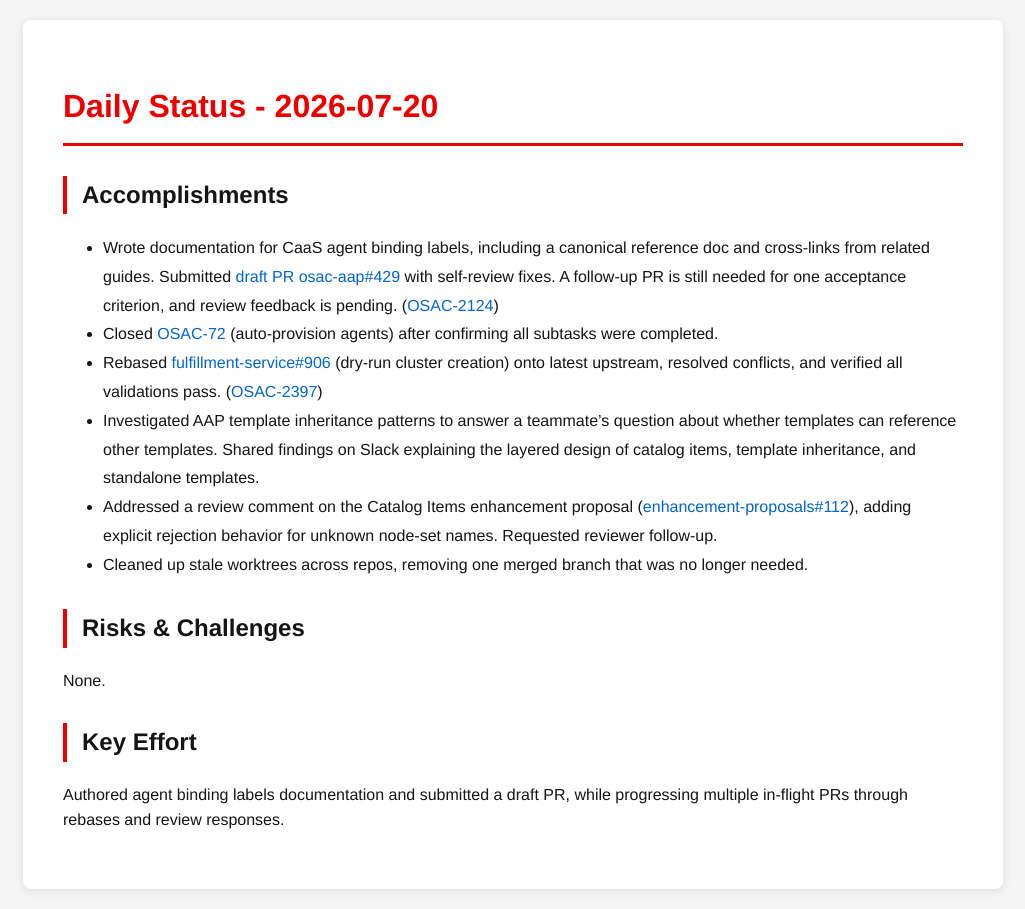
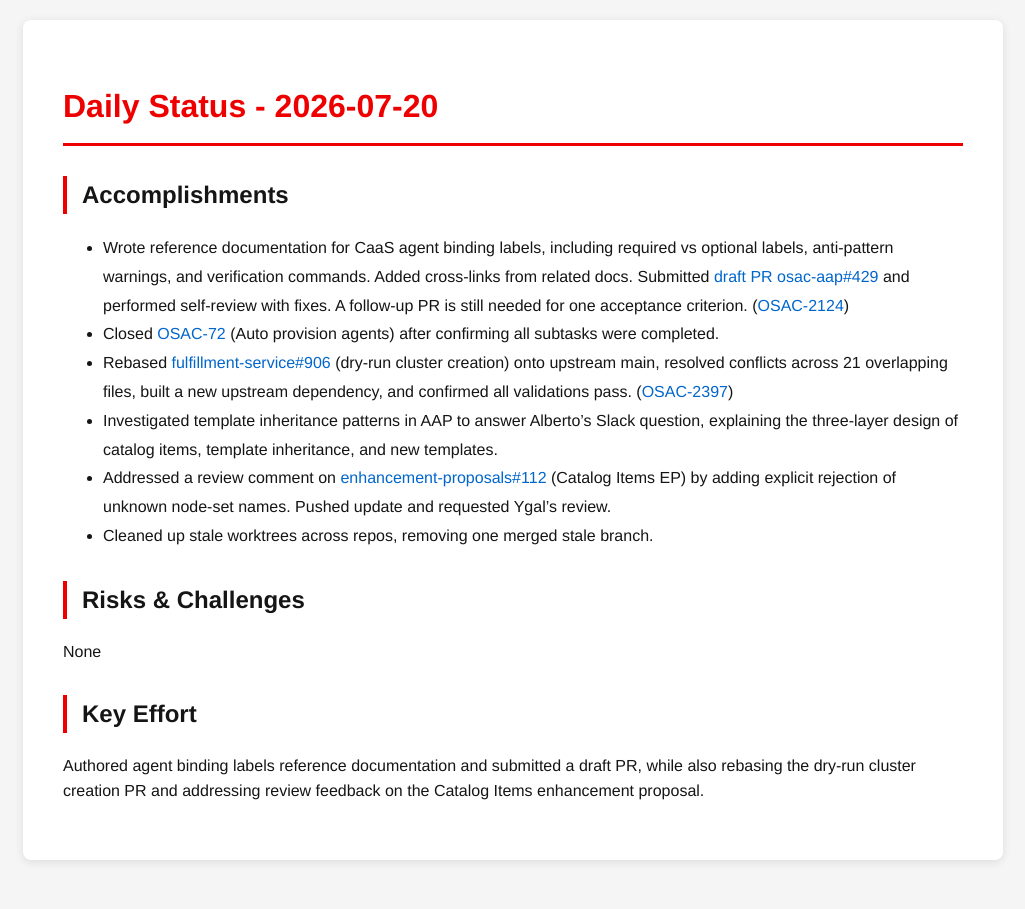
Before and after one commit to tzvatot/daily-status, a Jekyll site: the page built from 2026-07-20.md, in a window 1280 px wide. Shown: the whole page, without its empty margins (127-1152 px from the left). Built offline with Jekyll 4.4.1, drawn with Linux system fonts in a browser that asks for light colours.

Commit message:
Daily status update - 2026-07-20

```diff
--- a/2026-07-20.md
+++ b/2026-07-20.md
@@ -7,15 +7,15 @@
 # Daily Status - 2026-07-20
 
 ## Accomplishments
-- Wrote documentation for CaaS agent binding labels, including a canonical reference doc and cross-links from related guides. Submitted [draft PR osac-aap#429](https://github.com/osac-project/osac-aap/pull/429) with self-review fixes. A follow-up PR is still needed for one acceptance criterion, and review feedback is pending. ([OSAC-2124](https://redhat.atlassian.net/browse/OSAC-2124))
-- Closed [OSAC-72](https://redhat.atlassian.net/browse/OSAC-72) (auto-provision agents) after confirming all subtasks were completed.
-- Rebased [fulfillment-service#906](https://github.com/osac-project/fulfillment-service/pull/906) (dry-run cluster creation) onto latest upstream, resolved conflicts, and verified all validations pass. ([OSAC-2397](https://redhat.atlassian.net/browse/OSAC-2397))
-- Investigated AAP template inheritance patterns to answer a teammate's question about whether templates can reference other templates. Shared findings on Slack explaining the layered design of catalog items, template inheritance, and standalone templates.
-- Addressed a review comment on the Catalog Items enhancement proposal ([enhancement-proposals#112](https://github.com/osac-project/enhancement-proposals/pull/112)), adding explicit rejection behavior for unknown node-set names. Requested reviewer follow-up.
-- Cleaned up stale worktrees across repos, removing one merged branch that was no longer needed.
+- Wrote reference documentation for CaaS agent binding labels, including required vs optional labels, anti-pattern warnings, and verification commands. Added cross-links from related docs. Submitted [draft PR osac-aap#429](https://github.com/osac-project/osac-aap/pull/429) and performed self-review with fixes. A follow-up PR is still needed for one acceptance criterion. ([OSAC-2124](https://redhat.atlassian.net/browse/OSAC-2124))
+- Closed [OSAC-72](https://redhat.atlassian.net/browse/OSAC-72) (Auto provision agents) after confirming all subtasks were completed.
+- Rebased [fulfillment-service#906](https://github.com/osac-project/fulfillment-service/pull/906) (dry-run cluster creation) onto upstream main, resolved conflicts across 21 overlapping files, built a new upstream dependency, and confirmed all validations pass. ([OSAC-2397](https://redhat.atlassian.net/browse/OSAC-2397))
+- Investigated template inheritance patterns in AAP to answer Alberto's Slack question, explaining the three-layer design of catalog items, template inheritance, and new templates.
+- Addressed a review comment on [enhancement-proposals#112](https://github.com/osac-project/enhancement-proposals/pull/112) (Catalog Items EP) by adding explicit rejection of unknown node-set names. Pushed update and requested Ygal's review.
+- Cleaned up stale worktrees across repos, removing one merged stale branch.
 
 ## Risks & Challenges
-None.
+None
 
 ## Key Effort
-Authored agent binding labels documentation and submitted a draft PR, while progressing multiple in-flight PRs through rebases and review responses.
+Authored agent binding labels reference documentation and submitted a draft PR, while also rebasing the dry-run cluster creation PR and addressing review feedback on the Catalog Items enhancement proposal.
```
